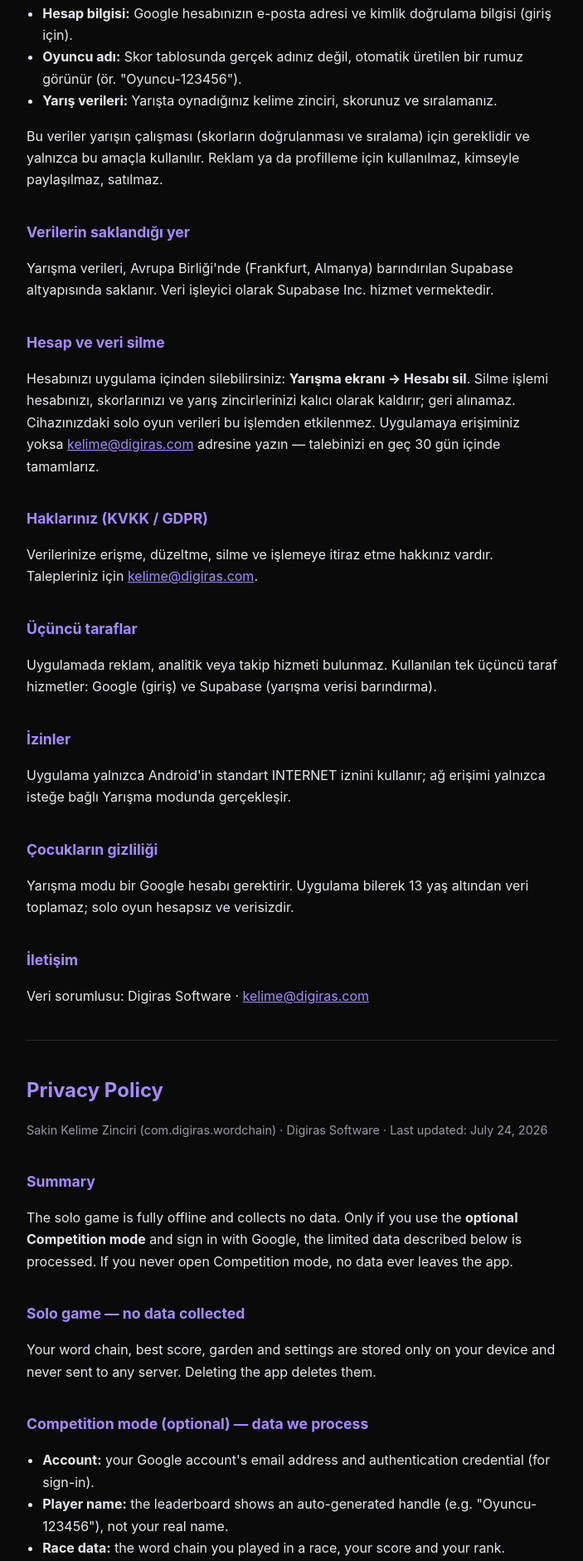
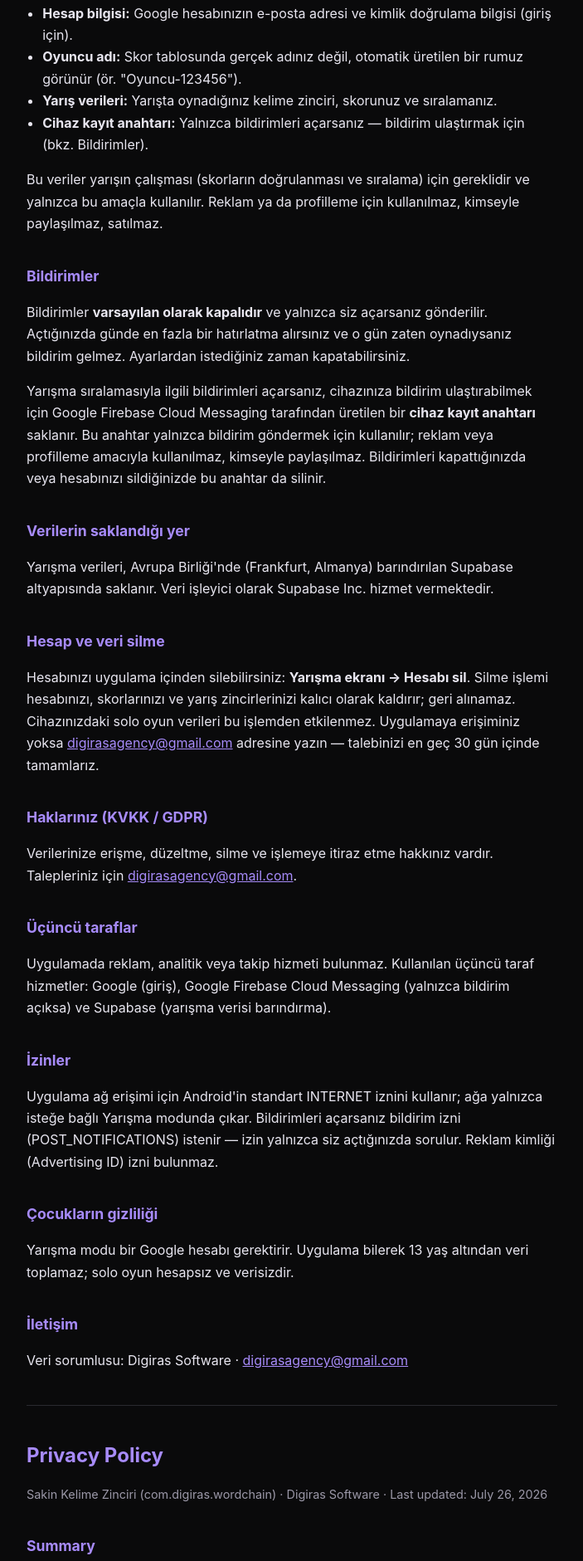
Before and after one commit to digirasplus/kelime-zinciri-privacy, a plain HTML site: page index.html in a window 1280 px wide. Shown: the part 590-2471 px from the top of the page at 83% size, without its empty margins (288-991 px from the left). Drawn offline with Linux system fonts and the light colour scheme.

Commit message:
privacy v3: notifications (default off, 1/day, skipped on played days) + FCM device token disclosure; POST_NOTIFICATIONS in permissions; contact -> live mailbox

```diff
--- a/index.html
+++ b/index.html
@@ -17,7 +17,7 @@
 </head>
 <body>
 <h1>Gizlilik Politikası</h1>
-<p class="muted">Sakin Kelime Zinciri (com.digiras.wordchain) · Digiras Software · Son güncelleme: 24 Temmuz 2026</p>
+<p class="muted">Sakin Kelime Zinciri (com.digiras.wordchain) · Digiras Software · Son güncelleme: 26 Temmuz 2026</p>
 
 <h2>Özet</h2>
 <p>Solo oyun tamamen çevrimdışıdır ve hiçbir veri toplamaz. Yalnızca <strong>isteğe bağlı Yarışma modunu</strong> kullanır ve Google ile giriş yaparsanız, aşağıda açıklanan sınırlı veriler işlenir. Yarışma moduna hiç girmezseniz hiçbir veriniz uygulamadan dışarı çıkmaz.</p>
@@ -31,34 +31,39 @@
   <li><strong>Hesap bilgisi:</strong> Google hesabınızın e-posta adresi ve kimlik doğrulama bilgisi (giriş için).</li>
   <li><strong>Oyuncu adı:</strong> Skor tablosunda gerçek adınız değil, otomatik üretilen bir rumuz görünür (ör. "Oyuncu-123456").</li>
   <li><strong>Yarış verileri:</strong> Yarışta oynadığınız kelime zinciri, skorunuz ve sıralamanız.</li>
+  <li><strong>Cihaz kayıt anahtarı:</strong> Yalnızca bildirimleri açarsanız — bildirim ulaştırmak için (bkz. Bildirimler).</li>
 </ul>
 <p>Bu veriler yarışın çalışması (skorların doğrulanması ve sıralama) için gereklidir ve yalnızca bu amaçla kullanılır. Reklam ya da profilleme için kullanılmaz, kimseyle paylaşılmaz, satılmaz.</p>
+
+<h2>Bildirimler</h2>
+<p>Bildirimler <strong>varsayılan olarak kapalıdır</strong> ve yalnızca siz açarsanız gönderilir. Açtığınızda günde en fazla bir hatırlatma alırsınız ve o gün zaten oynadıysanız bildirim gelmez. Ayarlardan istediğiniz zaman kapatabilirsiniz.</p>
+<p>Yarışma sıralamasıyla ilgili bildirimleri açarsanız, cihazınıza bildirim ulaştırabilmek için Google Firebase Cloud Messaging tarafından üretilen bir <strong>cihaz kayıt anahtarı</strong> saklanır. Bu anahtar yalnızca bildirim göndermek için kullanılır; reklam veya profilleme amacıyla kullanılmaz, kimseyle paylaşılmaz. Bildirimleri kapattığınızda veya hesabınızı sildiğinizde bu anahtar da silinir.</p>
 
 <h2>Verilerin saklandığı yer</h2>
 <p>Yarışma verileri, Avrupa Birliği'nde (Frankfurt, Almanya) barındırılan Supabase altyapısında saklanır. Veri işleyici olarak Supabase Inc. hizmet vermektedir.</p>
 
 <h2>Hesap ve veri silme</h2>
-<p>Hesabınızı uygulama içinden silebilirsiniz: <strong>Yarışma ekranı → Hesabı sil</strong>. Silme işlemi hesabınızı, skorlarınızı ve yarış zincirlerinizi kalıcı olarak kaldırır; geri alınamaz. Cihazınızdaki solo oyun verileri bu işlemden etkilenmez. Uygulamaya erişiminiz yoksa <a href="mailto:kelime@digiras.com">kelime@digiras.com</a> adresine yazın — talebinizi en geç 30 gün içinde tamamlarız.</p>
+<p>Hesabınızı uygulama içinden silebilirsiniz: <strong>Yarışma ekranı → Hesabı sil</strong>. Silme işlemi hesabınızı, skorlarınızı ve yarış zincirlerinizi kalıcı olarak kaldırır; geri alınamaz. Cihazınızdaki solo oyun verileri bu işlemden etkilenmez. Uygulamaya erişiminiz yoksa <a href="mailto:digirasagency@gmail.com">digirasagency@gmail.com</a> adresine yazın — talebinizi en geç 30 gün içinde tamamlarız.</p>
 
 <h2>Haklarınız (KVKK / GDPR)</h2>
-<p>Verilerinize erişme, düzeltme, silme ve işlemeye itiraz etme hakkınız vardır. Talepleriniz için <a href="mailto:kelime@digiras.com">kelime@digiras.com</a>.</p>
+<p>Verilerinize erişme, düzeltme, silme ve işlemeye itiraz etme hakkınız vardır. Talepleriniz için <a href="mailto:digirasagency@gmail.com">digirasagency@gmail.com</a>.</p>
 
 <h2>Üçüncü taraflar</h2>
-<p>Uygulamada reklam, analitik veya takip hizmeti bulunmaz. Kullanılan tek üçüncü taraf hizmetler: Google (giriş) ve Supabase (yarışma verisi barındırma).</p>
+<p>Uygulamada reklam, analitik veya takip hizmeti bulunmaz. Kullanılan üçüncü taraf hizmetler: Google (giriş), Google Firebase Cloud Messaging (yalnızca bildirim açıksa) ve Supabase (yarışma verisi barındırma).</p>
 
 <h2>İzinler</h2>
-<p>Uygulama yalnızca Android'in standart INTERNET iznini kullanır; ağ erişimi yalnızca isteğe bağlı Yarışma modunda gerçekleşir.</p>
+<p>Uygulama ağ erişimi için Android'in standart INTERNET iznini kullanır; ağa yalnızca isteğe bağlı Yarışma modunda çıkar. Bildirimleri açarsanız bildirim izni (POST_NOTIFICATIONS) istenir — izin yalnızca siz açtığınızda sorulur. Reklam kimliği (Advertising ID) izni bulunmaz.</p>
 
 <h2>Çocukların gizliliği</h2>
 <p>Yarışma modu bir Google hesabı gerektirir. Uygulama bilerek 13 yaş altından veri toplamaz; solo oyun hesapsız ve verisizdir.</p>
 
 <h2>İletişim</h2>
-<p>Veri sorumlusu: Digiras Software · <a href="mailto:kelime@digiras.com">kelime@digiras.com</a></p>
+<p>Veri sorumlusu: Digiras Software · <a href="mailto:digirasagency@gmail.com">digirasagency@gmail.com</a></p>
 
 <hr>
 
 <h1>Privacy Policy</h1>
-<p class="muted">Sakin Kelime Zinciri (com.digiras.wordchain) · Digiras Software · Last updated: July 24, 2026</p>
+<p class="muted">Sakin Kelime Zinciri (com.digiras.wordchain) · Digiras Software · Last updated: July 26, 2026</p>
 
 <h2>Summary</h2>
 <p>The solo game is fully offline and collects no data. Only if you use the <strong>optional Competition mode</strong> and sign in with Google, the limited data described below is processed. If you never open Competition mode, no data ever leaves the app.</p>
@@ -71,28 +76,33 @@
   <li><strong>Account:</strong> your Google account's email address and authentication credential (for sign-in).</li>
   <li><strong>Player name:</strong> the leaderboard shows an auto-generated handle (e.g. "Oyuncu-123456"), not your real name.</li>
   <li><strong>Race data:</strong> the word chain you played in a race, your score and your rank.</li>
+  <li><strong>Device registration token:</strong> only if you enable notifications — used to deliver them (see Notifications).</li>
 </ul>
 <p>This data is required for the competition to work (server-side score validation and ranking) and is used only for that purpose. It is not used for ads or profiling, and is never shared or sold.</p>
+
+<h2>Notifications</h2>
+<p>Notifications are <strong>off by default</strong> and are only sent if you turn them on. When enabled you receive at most one reminder per day, and none at all on a day you have already played. You can turn them off at any time in Settings.</p>
+<p>If you enable competition-related notifications, a <strong>device registration token</strong> issued by Google Firebase Cloud Messaging is stored so notifications can reach your device. It is used solely to deliver notifications — never for advertising or profiling — and is never shared. Turning notifications off, or deleting your account, deletes the token.</p>
 
 <h2>Where data is stored</h2>
 <p>Competition data is hosted on Supabase infrastructure in the European Union (Frankfurt, Germany). Supabase Inc. acts as the data processor.</p>
 
 <h2>Account & data deletion</h2>
-<p>You can delete your account in the app: <strong>Competition screen → Delete account</strong>. This permanently removes your account, scores and race chains; it cannot be undone. Solo game data on your device is unaffected. If you can no longer access the app, email <a href="mailto:kelime@digiras.com">kelime@digiras.com</a> — we complete requests within 30 days.</p>
+<p>You can delete your account in the app: <strong>Competition screen → Delete account</strong>. This permanently removes your account, scores and race chains; it cannot be undone. Solo game data on your device is unaffected. If you can no longer access the app, email <a href="mailto:digirasagency@gmail.com">digirasagency@gmail.com</a> — we complete requests within 30 days.</p>
 
 <h2>Your rights (GDPR / KVKK)</h2>
-<p>You have the right to access, rectify, delete, and object to the processing of your data. Contact <a href="mailto:kelime@digiras.com">kelime@digiras.com</a>.</p>
+<p>You have the right to access, rectify, delete, and object to the processing of your data. Contact <a href="mailto:digirasagency@gmail.com">digirasagency@gmail.com</a>.</p>
 
 <h2>Third parties</h2>
-<p>The app contains no ads, analytics, or tracking. The only third-party services used are Google (sign-in) and Supabase (competition data hosting).</p>
+<p>The app contains no ads, analytics, or tracking. The third-party services used are Google (sign-in), Google Firebase Cloud Messaging (only if notifications are enabled) and Supabase (competition data hosting).</p>
 
 <h2>Permissions</h2>
-<p>The app uses only Android's standard INTERNET permission; network access happens only in the optional Competition mode.</p>
+<p>The app uses Android's standard INTERNET permission for network access, which happens only in the optional Competition mode. If you enable notifications, the notification permission (POST_NOTIFICATIONS) is requested — only at the moment you turn them on. The app holds no Advertising ID permission.</p>
 
 <h2>Children's privacy</h2>
 <p>Competition mode requires a Google account. The app does not knowingly collect data from children under 13; the solo game is accountless and dataless.</p>
 
 <h2>Contact</h2>
-<p>Data controller: Digiras Software · <a href="mailto:kelime@digiras.com">kelime@digiras.com</a></p>
+<p>Data controller: Digiras Software · <a href="mailto:digirasagency@gmail.com">digirasagency@gmail.com</a></p>
 </body>
 </html>
```
